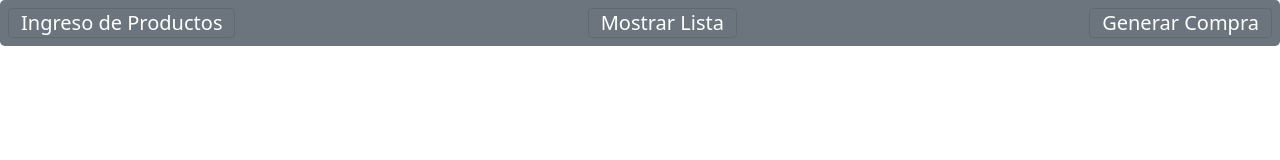
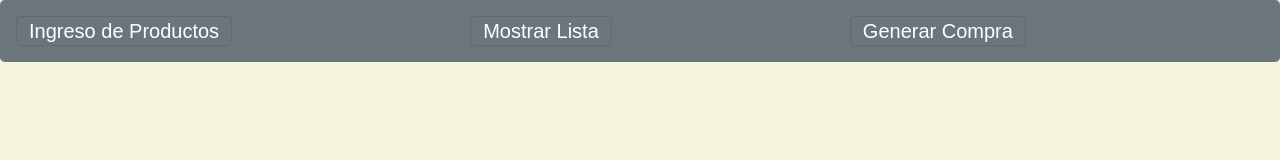
Before and after one commit to Mullerzjose/Prueba-12-01-2022, a plain HTML site: page index.html in a window 1280 px wide. Drawn offline with nearby package versions, Linux system fonts and the light colour scheme.

Commit message:
Update index.html

```diff
--- a/index.html
+++ b/index.html
@@ -4,18 +4,37 @@
 <head>
 	<meta charset="utf-8">
 	<meta name="viewport" content="width=device-width">
-	<title>Evaluacion Modulo 3</title>
-	<link href="style.css" rel="stylesheet" type="text/css" />
-	<link href="https://cdn.jsdelivr.net/npm/bootstrap@5.1.3/dist/css/bootstrap.min.css" rel="stylesheet" integrity="sha384-1BmE4kWBq78iYhFldvKuhfTAU6auU8tT94WrHftjDbrCEXSU1oBoqyl2QvZ6jIW3"
-	 crossorigin="anonymous">
-</head>
+	<title>Evaluación Unidad 3</title>
+
+	<link href="https://cdn.jsdelivr.net/npm/bootstrap@5.1.3/dist/css/bootstrap.min.css" rel="stylesheet" integrity="sha384-1BmE4kWBq78iYhFldvKuhfTAU6auU8tT94WrHftjDbrCEXSU1oBoqyl2QvZ6jIW3" crossorigin="anonymous">
+
+  <script src="https://cdn.jsdelivr.net/npm/bootstrap@5.1.3/dist/js/bootstrap.bundle.min.js" integrity="sha384-ka7Sk0Gln4gmtz2MlQnikT1wXgYsOg+OMhuP+IlRH9sENBO0LRn5q+8nbTov4+1p" crossorigin="anonymous"></script>
+
+  <body style="background-color: beige;">
+
+  </body>
+
+  <style type="text/css">
+    *{
+      box-sizing:  border-box;
+    }
+
+    body{
+      font-family:  arial, helvetica, sans-serif;
+    }
+
+  </style>
 
 <body>
-	<nav class="navbar p-2 rounded-3 text-white navbar-light bg-secondary">
-			<button onclick="ingreso();" class="navbar-toggler text-white" type="button" data-bs-toggle="collapse"    data-bs-target="#navbarNav" aria-controls="navbarNav" aria-expanded="false"   aria-label="Toggle navigation">Ingreso de Productos</button>
-      <button onclick="mostrar();" class="navbar-toggler text-white " type="button" data-bs-toggle="collapse"   data-bs-target="#navbarNav" aria-controls="navbarNav" aria-expanded="false"           aria-label="Toggle navigation">Mostrar Lista</button>
-      <button onclick="generar();" class="navbar-toggler text-white" type="button" data-bs-toggle="collapse"   data-bs-target="#navbarNav" aria-controls="navbarNav" aria-expanded="false"           aria-label="Toggle navigation">Generar Compra</button>
-    <span class="col-8"></span>
+	<nav class="navbar p-3 rounded-3 text-white navbar-light bg-secondary">
+
+			<button onclick="ingreso();" class="navbar-toggler text-white" type="button" data-bs-toggle="collapse" data-bs-target="#navbarNav" aria-controls="navbarNav" aria-expanded="false"           aria-label="Toggle navigation">Ingreso de Productos</button>
+
+      <button onclick="mostrar();" class="navbar-toggler text-white " type="button" data-bs-toggle="collapse" data-bs-target="#navbarNav" aria-controls="navbarNav" aria-expanded="false"           aria-label="Toggle navigation">Mostrar Lista</button>
+
+      <button onclick="generar();" class="navbar-toggler text-white" type="button" data-bs-toggle="collapse" data-bs-target="#navbarNav" aria-controls="navbarNav" aria-expanded="false"           aria-label="Toggle navigation">Generar Compra</button>
+
+    <span class="col--1"></span>
 
 </nav>
 <p id="test"></p>
@@ -45,7 +64,7 @@
         async function getFile(){
             let promesa=new Promise(function(resolve){
                 let req=new XMLHttpRequest();
-                req.open('GET','mostrarlista.html');
+                req.open('GET','listado.html');
                 req.onload=function(){
                     if(req.status==200){
                         resolve(req.response);
@@ -63,7 +82,7 @@
         async function getFile(){
             let promesa=new Promise(function(resolve){
                 let req=new XMLHttpRequest();
-                req.open('GET','generarcompra.html');
+                req.open('GET','comprar.html');
                 req.onload=function(){
                     if(req.status==200){
                         resolve(req.response);
```
